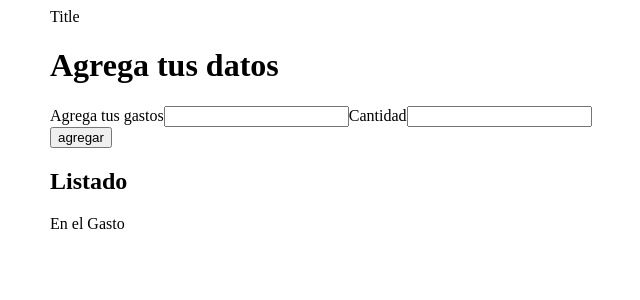
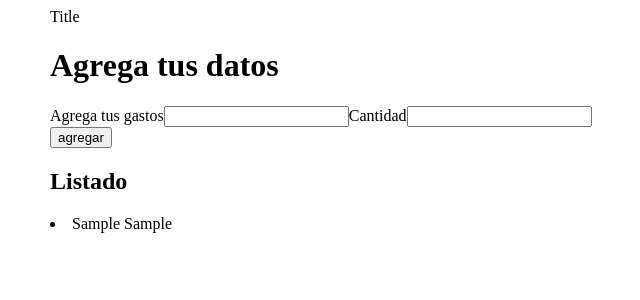
Before and after one commit to juanpfrancos/gastosemanal, a React (Create React App) app: page / in a window 1280 px wide. Both pictures are taken after typing "Sample", "Sample" into the empty fields and a click on the input "agregar". Shown: the top 300 px of the page, without its empty margins (314-954 px from the left). Built offline with nearby package versions, Linux system fonts and the light colour scheme.

Commit message:
Imprimir lista de gastos

```diff
--- a/src/Components/Gasto.js
+++ b/src/Components/Gasto.js
@@ -2,10 +2,12 @@ import React, {Component} from 'react';
 
 class Gasto extends Component{
     render() {
+        const {cantidadGasto, nombreGasto} = this.props.gasto;
+
         return (
-            <div>
-                En el Gasto
-            </div>
+            <li>
+                {nombreGasto}      <span></span>          {cantidadGasto}
+            </li>
         );
     }
 }
--- a/src/Components/Listado.js
+++ b/src/Components/Listado.js
@@ -6,7 +6,6 @@ class Listado extends Component{
         return (
             <div>
                 <h2>Listado</h2>
-                {console.log(this.props.gastos)}
                 {Object.keys(this.props.gastos).map(key => (
                     <Gasto
                     key={key}
```
